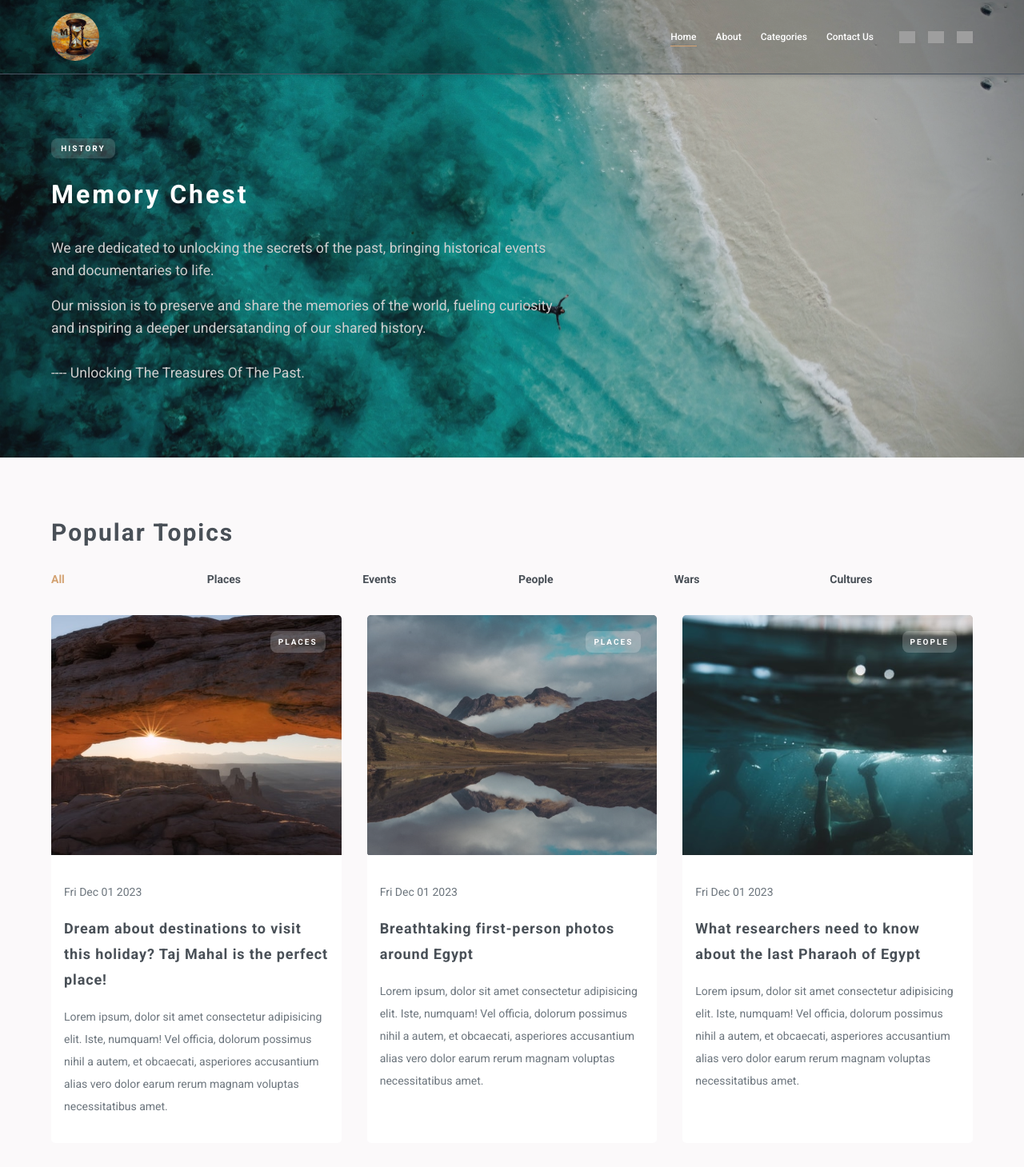
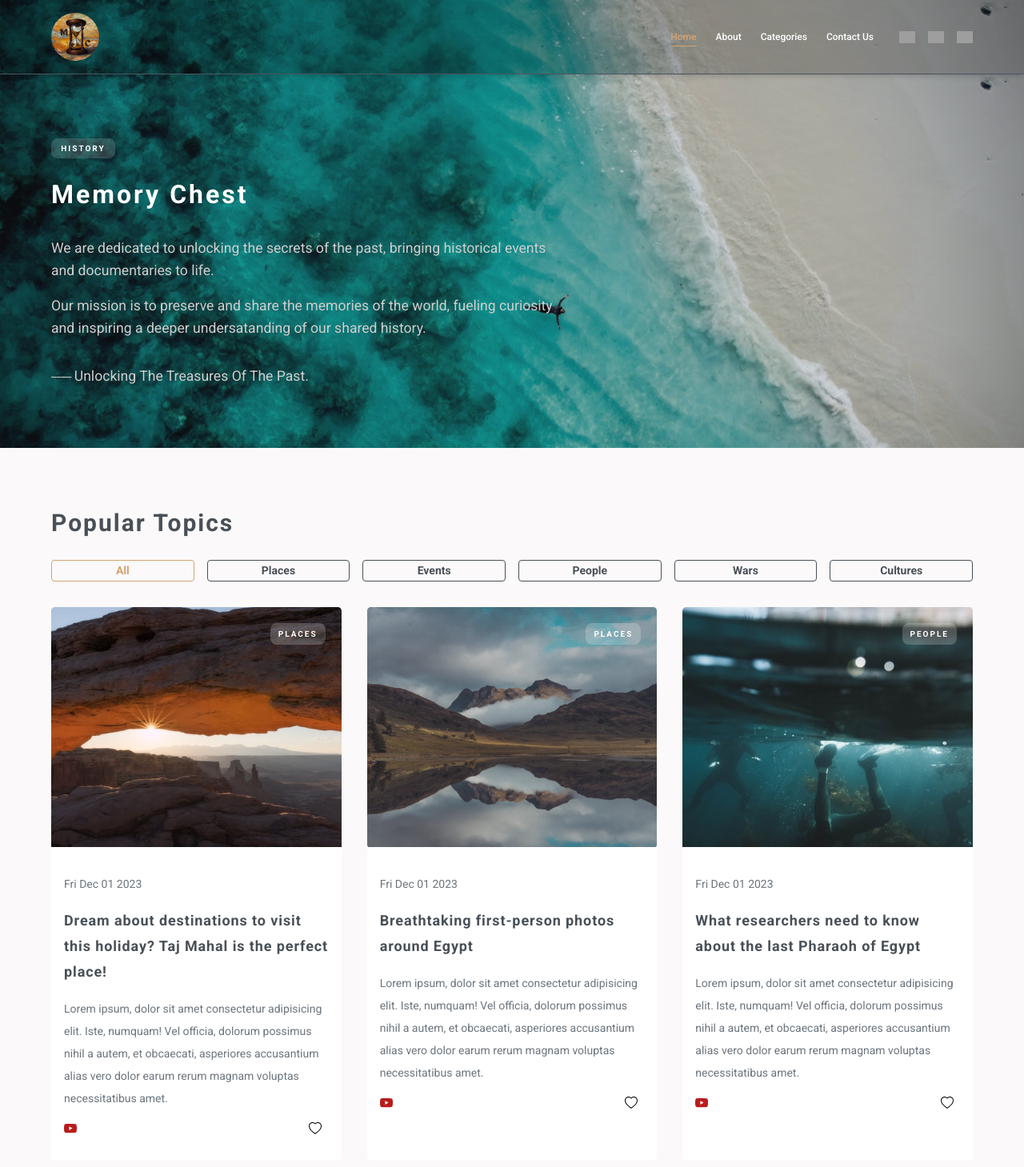
Before and after one commit to daisy28/memorychest, a Next.js app: page / in a window 1280 px wide. Shown: the top 1459 px of the page at 80% size. Built offline with nearby package versions, Linux system fonts and the light colour scheme; grey boxes are pictures that could not be loaded.

Commit message:
Feat: Added video link and like button

```diff
--- a/app/component/header.tsx
+++ b/app/component/header.tsx
@@ -4,7 +4,7 @@ import style from "./style.module.css";
 const Header = () => {
 
   return (
-    <header className={`${style.backgroundImg}  mb-[4rem] py-[4rem]`}>
+    <header className={`${style.backgroundImg} mb-[4rem] py-[4rem]`}>
       <div className={``}>
         <div className={`p-4 md:px-[4rem] max-w-[768px]`}>
           <div className={`py-[5px] px-[10px] flex justify-center items-center text-center bg-[rgba(255,255,255,0.15)] rounded-[8px] w-[80px] mb-6`}>
@@ -13,7 +13,10 @@ const Header = () => {
           <h1 className={`text-[#fff] text-[1.5rem] md:text-[2rem] font-[600] leading-4 tracking-[3px] capitalize mb-8 md:leading-[42px]`}>Memory chest</h1>
           <p className={`text-[#cfcece] text-[14px] leading-[28px] font-[400] mb-4 md:text-[1.1rem]`}>We are dedicated to unlocking the secrets of the past, bringing historical events and documentaries to life.</p>
           <p className={`text-[#cfcece] text-[14px] leading-[28px] font-[400] mb-8 md:text-[1.1rem]`}>Our mission is to preserve and share the memories of the world, fueling curiosity and inspiring a deeper undersatanding of our shared history.</p>
-          <p className={`text-[#cfcece] text-[14px] leading-[20px] font-[400] mb-4 capitalize md:text-[1.1rem]`}> <span className={`pb-6`}>----</span> Unlocking the treasures of the past.</p>
+          <div className={`flex`}>
+            <span className={`text-[#cfcece] text-[14px] leading-[20px] font-[400]`}>____&nbsp;</span>
+            <p className={`text-[#cfcece] text-[14px] leading-[20px] font-[400] mt-1 capitalize md:text-[1.1rem]`}> Unlocking the treasures of the past.</p>
+          </div>
         </div>
       </div>
     </header>
--- a/app/component/navbar.tsx
+++ b/app/component/navbar.tsx
@@ -35,7 +35,7 @@ const Navigation = () => {
                <div className={`flex justify-end text-right`}>
           <ul className={`my-4 md:my-0 flex flex-col  md:flex-row gap-6 text-[#fff] text-[12px] font-[500] capitalize `}>
             <li>
-              <Link href="/" className={`border-b border-[#d4a373] pb-1 hover:text-[#d4a373] hover:border-b hover:border-[#d4a373] hover:transition-all hover:delay-300 hover:duration-300`}>home</Link>
+              <Link href="/" className={`text-[#d4a373] border-b border-[#d4a373] pb-1 hover:text-[#d4a373] hover:border-b hover:border-[#d4a373] hover:transition-all hover:delay-300 hover:duration-300`}>home</Link>
             </li>
             <li>
               <Link href="/about" className={`pb-1 hover:text-[#d4a373] hover:border-b hover:border-[#d4a373] hover:transition-all hover:delay-300 hover:duration-300`}>about</Link>
--- a/app/component/popular.tsx
+++ b/app/component/popular.tsx
@@ -1,7 +1,9 @@
+"use client";
 import Image from "next/image";
-
+import { useEffect, useState } from "react";
+import { BsYoutube, BsHeart, BsHeartFill } from "react-icons/bs";
 const Popular = () => {
-
+  const [like, setLike] = useState<string[]>([]);
   const blogPosts = [
     {
       id: 0,
@@ -9,7 +11,9 @@ const Popular = () => {
       timeStamp: "",
       img: "/Blog Image.svg",
       title: "Dream about destinations to visit this holiday? Taj Mahal is the perfect place!",
-      description: "Lorem ipsum, dolor sit amet consectetur adipisicing elit. Iste, numquam! Vel officia, dolorum possimus nihil a autem, et obcaecati, asperiores accusantium alias vero dolor earum rerum magnam voluptas necessitatibus amet."
+      description: "Lorem ipsum, dolor sit amet consectetur adipisicing elit. Iste, numquam! Vel officia, dolorum possimus nihil a autem, et obcaecati, asperiores accusantium alias vero dolor earum rerum magnam voluptas necessitatibus amet.",
+      like: false,
+      videoUrl: `https://www.youtube.com/@memorychesty`
     },
     {
       id: 1,
@@ -17,7 +21,9 @@ const Popular = () => {
       timeStamp: "",
       img: "/Blog Image (1).svg",
       title: "Breathtaking first-person photos around Egypt",
-      description: "Lorem ipsum, dolor sit amet consectetur adipisicing elit. Iste, numquam! Vel officia, dolorum possimus nihil a autem, et obcaecati, asperiores accusantium alias vero dolor earum rerum magnam voluptas necessitatibus amet."
+      description: "Lorem ipsum, dolor sit amet consectetur adipisicing elit. Iste, numquam! Vel officia, dolorum possimus nihil a autem, et obcaecati, asperiores accusantium alias vero dolor earum rerum magnam voluptas necessitatibus amet.",
+      like: false,
+      videoUrl: "https://www.youtube.com/@memorychesty"
     },
     {
       id: 2,
@@ -25,7 +31,9 @@ const Popular = () => {
       timeStamp: "",
       img: "/Blog Image (2).svg",
       title: "What researchers need to know about the last Pharaoh of Egypt",
-      description: "Lorem ipsum, dolor sit amet consectetur adipisicing elit. Iste, numquam! Vel officia, dolorum possimus nihil a autem, et obcaecati, asperiores accusantium alias vero dolor earum rerum magnam voluptas necessitatibus amet."
+      description: "Lorem ipsum, dolor sit amet consectetur adipisicing elit. Iste, numquam! Vel officia, dolorum possimus nihil a autem, et obcaecati, asperiores accusantium alias vero dolor earum rerum magnam voluptas necessitatibus amet.",
+      like: false,
+      videoUrl: "https://www.youtube.com/@memorychesty"
     },
     {
       id: 3,
@@ -33,15 +41,20 @@ const Popular = () => {
       timeStamp: "",
       img: "/Blog Image (3).svg",
       title: "What led to the death of the last Pharaoh of Egypt",
-      description: "Lorem ipsum, dolor sit amet consectetur adipisicing elit. Iste, numquam! Vel officia, dolorum possimus nihil a autem, et obcaecati, asperiores accusantium alias vero dolor earum rerum magnam voluptas necessitatibus amet."
+      description: "Lorem ipsum, dolor sit amet consectetur adipisicing elit. Iste, numquam! Vel officia, dolorum possimus nihil a autem, et obcaecati, asperiores accusantium alias vero dolor earum rerum magnam voluptas necessitatibus amet.",
+      like: false,
+      videoUrl: "https://www.youtube.com/@memorychesty"
     },
+
     {
       id: 4,
       categories: "events",
       timeStamp: "",
       img: "/Image.svg",
       title: "10 Historical events that shaped the world",
-      description: "Lorem ipsum, dolor sit amet consectetur adipisicing elit. Iste, numquam! Vel officia, dolorum possimus nihil a autem, et obcaecati, asperiores accusantium alias vero dolor earum rerum magnam voluptas necessitatibus amet."
+      description: "Lorem ipsum, dolor sit amet consectetur adipisicing elit. Iste, numquam! Vel officia, dolorum possimus nihil a autem, et obcaecati, asperiores accusantium alias vero dolor earum rerum magnam voluptas necessitatibus amet.",
+      like: false,
+      videoUrl: "https://www.youtube.com/@memorychesty"
     },
     {
       id: 5,
@@ -49,7 +62,9 @@ const Popular = () => {
       timeStamp: "",
       img: "/Image (2).svg",
       title: "The most deadliest Wars in World History",
-      description: "Lorem ipsum, dolor sit amet consectetur adipisicing elit. Iste, numquam! Vel officia, dolorum possimus nihil a autem, et obcaecati, asperiores accusantium alias vero dolor earum rerum magnam voluptas necessitatibus amet."
+      description: "Lorem ipsum, dolor sit amet consectetur adipisicing elit. Iste, numquam! Vel officia, dolorum possimus nihil a autem, et obcaecati, asperiores accusantium alias vero dolor earum rerum magnam voluptas necessitatibus amet.",
+      like: false,
+      videoUrl: "https://www.youtube.com/@memorychesty"
     }
   ];
 
@@ -57,13 +72,13 @@ const Popular = () => {
     <div className={`my-8 p-4 md:px-[4rem]`}>
       <div className={`mb-4`}>
         <h1 className={`text-[#495057] text-[30px] font-[600] leading-[28px] tracking-[2px] mb-6 capitalize md:mb-[2rem] text-center md:text-left`}>popular topics</h1>
-        <aside className={`my-4 grid grid-cols-3 gap-x-4 md:grid-cols-6`}>
-          <button className={`text-[#d4a373] text-[14px] font-[600] leading-[25px] text-center md:text-left capitalize`}>all</button>
-          <button className={`text-[#495057] text-[14px] font-[600] leading-[25px] text-center md:text-left capitalize`}>places</button>
-          <button className={`text-[#495057] text-[14px] font-[600] leading-[25px] text-center md:text-left capitalize`}>events</button>
-          <button className={`text-[#495057] text-[14px] font-[600] leading-[25px] text-center md:text-left capitalize`}>people</button>
-          <button className={`text-[#495057] text-[14px] font-[600] leading-[25px] text-center md:text-left capitalize`}>wars</button>
-          <button className={`text-[#495057] text-[14px] font-[600] leading-[25px] text-center md:text-left capitalize`}>cultures</button>
+        <aside className={`my-4 grid grid-cols-3 gap-4 md:grid-cols-6 `}>
+          <button className={`text-[#d4a373] text-[14px] font-[600] leading-[25px] text-center  capitalize border border-[#d4a373] rounded-[4px] hover:text-[#d4a373]  hover:border-[#d4a373] hover:transition-all hover:delay-300 hover:duration-300`}>all</button>
+          <button className={`text-[#495057] text-[14px] font-[600] leading-[25px] text-center  capitalize border border-[#495057] rounded-[4px] hover:text-[#d4a373]  hover:border-[#d4a373] hover:transition-all hover:delay-300 hover:duration-300`}>places</button>
+          <button className={`text-[#495057] text-[14px] font-[600] leading-[25px] text-center  capitalize border border-[#495057] rounded-[4px] hover:text-[#d4a373]  hover:border-[#d4a373] hover:transition-all hover:delay-300 hover:duration-300`}>events</button>
+          <button className={`text-[#495057] text-[14px] font-[600] leading-[25px] text-center  capitalize border border-[#495057] rounded-[4px] hover:text-[#d4a373]  hover:border-[#d4a373] hover:transition-all hover:delay-300 hover:duration-300`}>people</button>
+          <button className={`text-[#495057] text-[14px] font-[600] leading-[25px] text-center  capitalize border border-[#495057] rounded-[4px] hover:text-[#d4a373]  hover:border-[#d4a373] hover:transition-all hover:delay-300 hover:duration-300`}>wars</button>
+          <button className={`text-[#495057] text-[14px] font-[600] leading-[25px] text-center  capitalize border border-[#495057] rounded-[4px] hover:text-[#d4a373]  hover:border-[#d4a373] hover:transition-all hover:delay-300 hover:duration-300`}>cultures</button>
         </aside>
       </div>
       <section className={`grid grid-cols-1 gap-8 md:grid-cols-2 xl:grid-cols-3 my-8`}>
@@ -81,7 +96,26 @@ const Popular = () => {
               <p className={`text-[#6c757d] font-[400] text-[14px] leading-[28px]`}>{new Date().toDateString()}</p>
           <div className={`my-4`}>
               <h2 className={`text-[#495057] text-[18px] font-[600] leading-[32px] tracking-[.9px] mb-4`}>{posts.title}</h2>
-              <p className={`text-[#6c757d] text-[14px] leading-[28px]`}>{posts.description}</p>
+                <p className={`text-[#6c757d] text-[14px] leading-[28px]`}>{posts.description}</p>
+                <div className={`flex justify-between items-center mt-4`}>
+                  <a href={posts.videoUrl} className={`w-[20px] h-[16px]`} target="_blank">
+                    <BsYoutube className={`text-red-700`} />
+                    <p className={`opacity-0 -z-10`}>{posts.videoUrl}</p>
+                  </a>
+
+                  <button id={`${posts.id}`} className={` h-[16px]`} onClick={() => {
+                    like.includes(`${posts.id}`) ? setLike(like.filter(id => id !== `${posts.id}`)) : setLike([...like, `${posts.id}`])
+                  }}>
+                    {like.includes(`${posts.id}`) ? <BsHeartFill
+                      className={`text-red-700`}
+                      id={`${posts.id}`}
+                    /> :
+                      <BsHeart
+                        id={`${posts.id}`}
+                      />}
+                    <p className={`opacity-0`}>like</p>
+                  </button>
+                </div>
           </div>
             </div>
 
--- a/app/component/style.module.css
+++ b/app/component/style.module.css
@@ -14,3 +14,7 @@
      background-color: #d4a373;
      transition: all .3s ease-in-out;
 }
+
+/* svg:hover {
+     color-scheme: #d4a373;
+} */
--- a/package.json
+++ b/package.json
@@ -12,7 +12,8 @@
   "dependencies": {
     "next": "14.0.3",
     "react": "^18",
-    "react-dom": "^18"
+    "react-dom": "^18",
+    "react-icons": "^4.12.0"
   },
   "devDependencies": {
     "@types/node": "^20",
```
Also changed, not shown: app/component/footer.tsx (+7 -7 lines), 1 other file (tests, documents, lock files or other folders).
